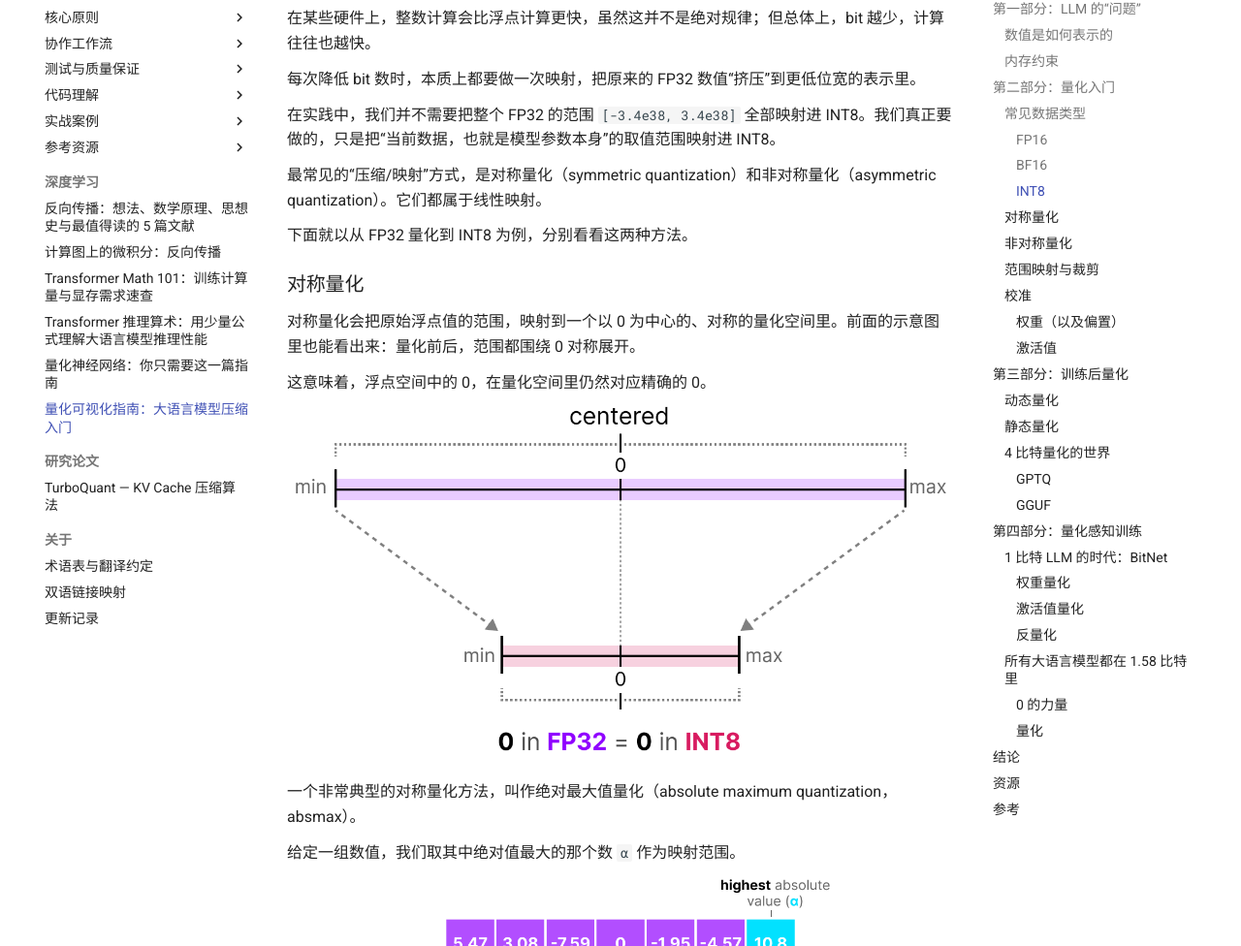
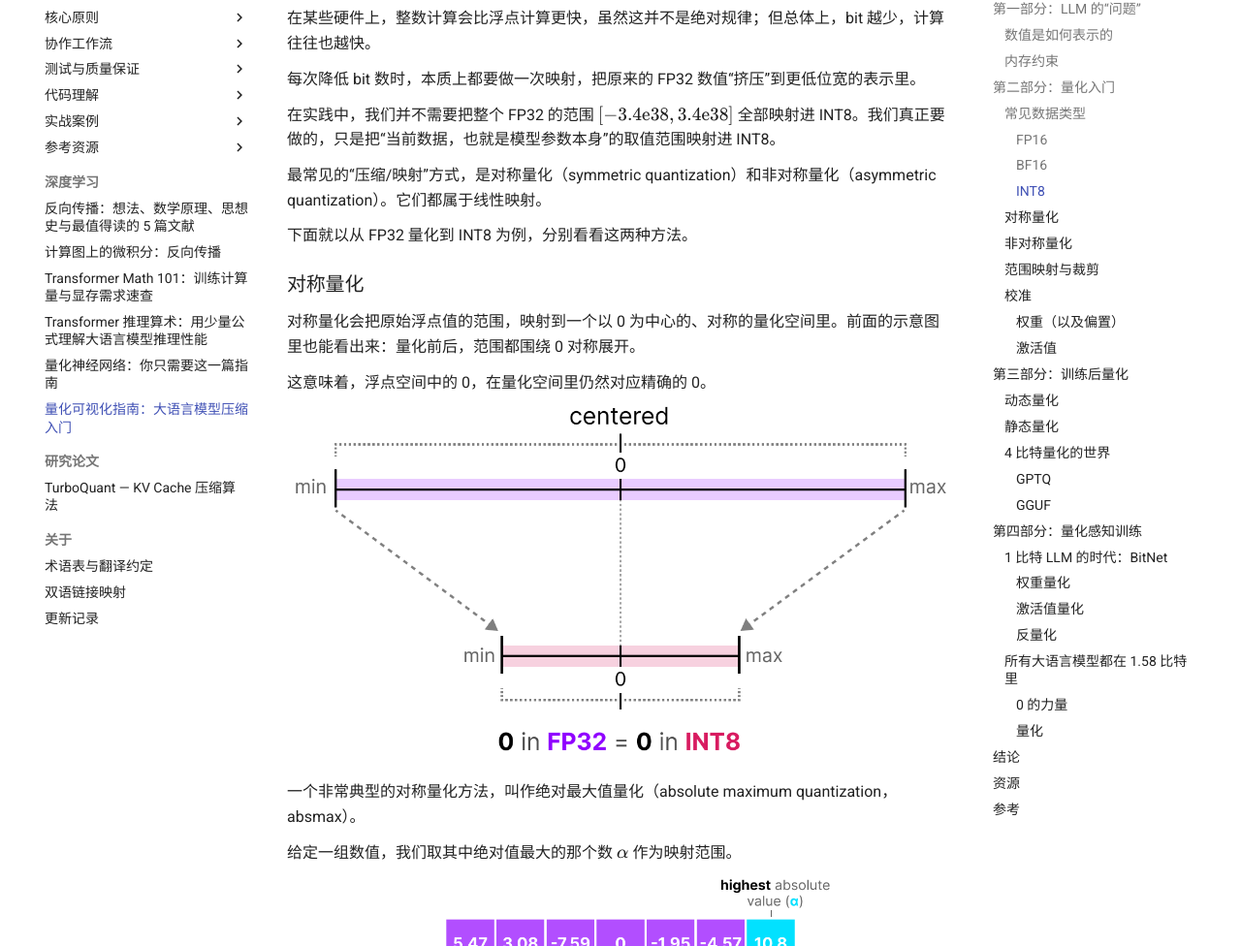
Before and after one commit to mypopydev/mypopydev.github.io, an MkDocs documentation site: the page built from docs/articles/a-visual-guide-to-quantization-zh.md, in a window 1280 px wide and 1400 px high, scrolled down 7541 px. Shown: the part 153-1129 px from the top of the window at 97% size. Built offline with MkDocs 1.6.1 and Material for MkDocs 9.7.7, drawn with Linux system fonts in a browser that asks for light colours; some of the changed text lies outside the part shown.

Commit message:
Fix math markup in quantization articles

```diff
--- a/docs/articles/a-visual-guide-to-quantization-zh.md
+++ b/docs/articles/a-visual-guide-to-quantization-zh.md
@@ -122,7 +122,7 @@ BF16 和 FP16 使用相同数量的 bit，但它能覆盖更宽的数值范围
 
 每次降低 bit 数时，本质上都要做一次映射，把原来的 FP32 数值“挤压”到更低位宽的表示里。
 
-在实践中，我们并不需要把整个 FP32 的范围 `[-3.4e38, 3.4e38]` 全部映射进 INT8。我们真正要做的，只是把“当前数据，也就是模型参数本身”的取值范围映射进 INT8。
+在实践中，我们并不需要把整个 FP32 的范围 $[-3.4\mathrm{e}38, 3.4\mathrm{e}38]$ 全部映射进 INT8。我们真正要做的，只是把“当前数据，也就是模型参数本身”的取值范围映射进 INT8。
 
 最常见的“压缩/映射”方式，是对称量化（symmetric quantization）和非对称量化（asymmetric quantization）。它们都属于线性映射。
 
@@ -138,19 +138,19 @@ BF16 和 FP16 使用相同数量的 bit，但它能覆盖更宽的数值范围
 
 一个非常典型的对称量化方法，叫作绝对最大值量化（absolute maximum quantization，absmax）。
 
-给定一组数值，我们取其中绝对值最大的那个数 `α` 作为映射范围。
+给定一组数值，我们取其中绝对值最大的那个数 $\alpha$ 作为映射范围。
 
 ![absmax 量化使用最大绝对值来确定映射区间。](../assets/images/articles/visual-guide-to-quantization/visual-guide-17.png)
 
-这里图中使用的是受限范围 `[-127, 127]`。不受限的 INT8 范围其实是 `[-128, 127]`，具体采用哪一种，要看量化实现细节。
+这里图中使用的是受限范围 $[-127, 127]$。不受限的 INT8 范围其实是 $[-128, 127]$，具体采用哪一种，要看量化实现细节。
 
 由于这是一个围绕 0 的线性映射，因此公式相对直接。
 
-我们首先计算缩放因子（scale factor）`s`。这里的 `b` 表示量化位宽，在这个例子里取 8；`α` 则是最大绝对值。
+我们首先计算缩放因子（scale factor）$s$。这里的 $b$ 表示量化位宽，在这个例子里取 8；$\alpha$ 则是最大绝对值。
 
 ![对称量化中缩放因子的计算方式。](../assets/images/articles/visual-guide-to-quantization/visual-guide-18.png)
 
-随后，用这个 `s` 把输入值 `x` 量化到 INT8。
+随后，用这个 $s$ 把输入值 $x$ 量化到 INT8。
 
 ![把浮点值映射到 INT8 的量化公式。](../assets/images/articles/visual-guide-to-quantization/visual-guide-19.png)
 
@@ -158,7 +158,7 @@ BF16 和 FP16 使用相同数量的 bit，但它能覆盖更宽的数值范围
 
 ![代入具体数值后的对称量化结果。](../assets/images/articles/visual-guide-to-quantization/visual-guide-20.png)
 
-要把量化后的值还原回原来的 FP32 近似值，我们再用同一个缩放因子 `s` 做反量化（dequantization）。
+要把量化后的值还原回原来的 FP32 近似值，我们再用同一个缩放因子 $s$ 做反量化（dequantization）。
 
 ![用缩放因子把 INT8 近似还原回 FP32。](../assets/images/articles/visual-guide-to-quantization/visual-guide-21.png)
 
@@ -166,7 +166,7 @@ BF16 和 FP16 使用相同数量的 bit，但它能覆盖更宽的数值范围
 
 ![量化与反量化之后，原值会落回近似的浮点表示。](../assets/images/articles/visual-guide-to-quantization/visual-guide-22.png)
 
-你会发现，像 `3.08` 和 `3.02` 这样的不同数值，在量化后都可能映射到同一个 INT8 值，例如 36。等再反量化回 FP32 时，它们就不再能被区分了。
+你会发现，像 $3.08$ 和 $3.02$ 这样的不同数值，在量化后都可能映射到同一个 INT8 值，例如 36。等再反量化回 FP32 时，它们就不再能被区分了。
 
 这部分损失通常就叫作量化误差（quantization error），也就是原始值和反量化值之间的差异。
 
@@ -176,25 +176,25 @@ BF16 和 FP16 使用相同数量的 bit，但它能覆盖更宽的数值范围
 
 ### 非对称量化
 
-与对称量化不同，非对称量化不再围绕 0 对称。它会把浮点范围中的最小值 `β` 和最大值 `α`，直接映射到量化范围里的最小值和最大值。
+与对称量化不同，非对称量化不再围绕 0 对称。它会把浮点范围中的最小值 $\beta$ 和最大值 $\alpha$，直接映射到量化范围里的最小值和最大值。
 
 这里要介绍的方法，叫作零点量化（zero-point quantization）。
 
 ![非对称量化会把 0 平移到新的零点位置。](../assets/images/articles/visual-guide-to-quantization/visual-guide-24.png)
 
-注意图里 0 的位置已经偏移了，这也是它被称为“非对称”的原因。在示例范围 `[-7.59, 10.8]` 中，最小值和最大值到 0 的距离并不相等。
+注意图里 0 的位置已经偏移了，这也是它被称为“非对称”的原因。在示例范围 $[-7.59, 10.8]$ 中，最小值和最大值到 0 的距离并不相等。
 
-也正因为 0 被平移了，我们需要先计算 INT8 空间中的零点（zero-point）`z`，才能完成线性映射。和前面一样，我们也需要缩放因子 `s`，只是这里使用的是 INT8 范围差值 `[-128, 127]`。
+也正因为 0 被平移了，我们需要先计算 INT8 空间中的零点（zero-point）$z$，才能完成线性映射。和前面一样，我们也需要缩放因子 $s$，只是这里使用的是 INT8 范围差值 $[-128, 127]$。
 
 ![非对称量化需要同时计算缩放因子和零点。](../assets/images/articles/visual-guide-to-quantization/visual-guide-25.png)
 
-可以看到，相比对称量化，这个过程更复杂一些，因为要显式计算 INT8 空间里的零点 `z`，从而把权重整体平移。
+可以看到，相比对称量化，这个过程更复杂一些，因为要显式计算 INT8 空间里的零点 $z$，从而把权重整体平移。
 
 把具体数值代入后，过程如下。
 
 ![把示例区间代入非对称量化公式后的结果。](../assets/images/articles/visual-guide-to-quantization/visual-guide-26.png)
 
-反量化时，我们同样需要前面算出的 `s` 和 `z`，再把 INT8 值近似还原回 FP32。
+反量化时，我们同样需要前面算出的 $s$ 和 $z$，再把 INT8 值近似还原回 FP32。
 
 ![非对称量化的反量化过程。](../assets/images/articles/visual-guide-to-quantization/visual-guide-27.png)
 
@@ -220,7 +220,7 @@ BF16 和 FP16 使用相同数量的 bit，但它能覆盖更宽的数值范围
 
 因此，我们往往会主动对部分数值做裁剪（clipping）。所谓裁剪，就是人为指定一个更合适的动态范围，让超出范围的离群值都落到同一个饱和值上。
 
-例如下面这个例子中，如果手动把动态范围定为 `[-5, 5]`，那么所有超出范围的值都会直接映射到 `-127` 或 `127`。
+例如下面这个例子中，如果手动把动态范围定为 $[-5, 5]$，那么所有超出范围的值都会直接映射到 $-127$ 或 $127$。
 
 ![通过裁剪缩小有效动态范围，可以提升大多数值的分辨率。](../assets/images/articles/visual-guide-to-quantization/visual-guide-31.png)
 
@@ -228,7 +228,7 @@ BF16 和 FP16 使用相同数量的 bit，但它能覆盖更宽的数值范围
 
 ### 校准
 
-前面把范围手动设成 `[-5, 5]` 只是一个朴素示例。真正选择这个范围的过程，叫作校准（calibration）。它的目标是尽量覆盖更多数据，同时最小化量化误差。
+前面把范围手动设成 $[-5, 5]$ 只是一个朴素示例。真正选择这个范围的过程，叫作校准（calibration）。它的目标是尽量覆盖更多数据，同时最小化量化误差。
 
 不过，不同类型的参数，校准方式并不完全一样。
 
@@ -286,11 +286,11 @@ BF16 和 FP16 使用相同数量的 bit，但它能覆盖更宽的数值范围
 
 ![动态量化先在推理时收集每层激活值分布。](../assets/images/articles/visual-guide-to-quantization/visual-guide-36.png)
 
-随后，利用这组激活值分布来计算量化所需的零点 `z` 和缩放因子 `s`。
+随后，利用这组激活值分布来计算量化所需的零点 $z$ 和缩放因子 $s$。
 
 ![每层激活值的分布会即时决定该层的量化参数。](../assets/images/articles/visual-guide-to-quantization/visual-guide-37.png)
 
-这个过程会在数据经过每一层时重复进行。因此，不同层会有不同的 `z` 和 `s`，也就对应着不同的量化方案。
+这个过程会在数据经过每一层时重复进行。因此，不同层会有不同的 $z$ 和 $s$，也就对应着不同的量化方案。
 
 ### 静态量化
 
@@ -300,7 +300,7 @@ BF16 和 FP16 使用相同数量的 bit，但它能覆盖更宽的数值范围
 
 ![静态量化会先用校准数据集离线收集激活值统计。](../assets/images/articles/visual-guide-to-quantization/visual-guide-38.png)
 
-收集完成后，就可以预先算出推理时所需的 `s` 和 `z`。正式推理时，这些值不再重新计算，而是直接用于激活值量化。
+收集完成后，就可以预先算出推理时所需的 $s$ 和 $z$。正式推理时，这些值不再重新计算，而是直接用于激活值量化。
 
 一般而言，动态量化往往更准确一些，因为它会按层、按当前输入实时估计量化参数；但代价是额外的计算开销。静态量化则更快，因为量化参数早已准备好，只是精度通常会略差一些。
 
@@ -329,13 +329,13 @@ GPTQ 是实践中最著名的 4 bit 量化方法之一。它采用的是非对
 
 ![GPTQ 会先对单个权重做量化与反量化。](../assets/images/articles/visual-guide-to-quantization/visual-guide-41.png)
 
-这样就可以得到对应的量化误差 `q`。然后，再用刚才算出的逆 Hessian 值 `h_1` 去对这个误差加权。
+这样就可以得到对应的量化误差 $q$。然后，再用刚才算出的逆 Hessian 值 $h_1$ 去对这个误差加权。
 
 ![GPTQ 会根据权重重要性对量化误差加权。](../assets/images/articles/visual-guide-to-quantization/visual-guide-42.png)
 
 接下来，这个加权后的量化误差会被重新分配到同一行的其他权重上，从而尽量维持网络整体的函数和输出不变。
 
-例如，如果要处理第二个权重，也就是 `x_2 = 0.3`，那么就会把量化误差 `q` 按第二个权重对应的逆 Hessian `h_2` 重新分摊过去。
+例如，如果要处理第二个权重，也就是 $x_2 = 0.3$，那么就会把量化误差 $q$ 按第二个权重对应的逆 Hessian $h_2$ 重新分摊过去。
 
 ![量化误差可以沿着同一行的其他权重重新分配。](../assets/images/articles/visual-guide-to-quantization/visual-guide-43.png)
 
@@ -353,11 +353,11 @@ GPTQ 是实践中最著名的 4 bit 量化方法之一。它采用的是非对
 
 这意味着，在显存不足时，你可以同时利用 CPU 和 GPU 来跑模型。
 
-GGUF 的具体量化细节会随着位宽和实现不断演进，但其大体思路可以概括为：先把一层权重切分成若干“超级块（super blocks）”，每个超级块下面再包含若干“子块（sub blocks）”。随后，从这些块中分别提取缩放因子 `s` 和 `α`。
+GGUF 的具体量化细节会随着位宽和实现不断演进，但其大体思路可以概括为：先把一层权重切分成若干“超级块（super blocks）”，每个超级块下面再包含若干“子块（sub blocks）”。随后，从这些块中分别提取缩放因子 $s$ 和 $\alpha$。
 
 ![GGUF 倾向于以 super block 和 sub block 的层级方式组织权重。](../assets/images/articles/visual-guide-to-quantization/visual-guide-45.png)
 
-对子块进行量化时，可以继续使用前面介绍过的 absmax 量化，也就是把某个权重乘以对应的缩放因子 `s`。
+对子块进行量化时，可以继续使用前面介绍过的 absmax 量化，也就是把某个权重乘以对应的缩放因子 $s$。
 
 ![子块中的具体权重量化仍可沿用 absmax 思路。](../assets/images/articles/visual-guide-to-quantization/visual-guide-46.png)
 
@@ -373,7 +373,7 @@ GGUF 的具体量化细节会随着位宽和实现不断演进，但其大体思
 
 ![GGUF 会根据量化等级使用不同的块结构与 scale 精度。](../assets/images/articles/visual-guide-to-quantization/visual-guide-48.png)
 
-有些量化类型还会额外引入一个最小值 `m`，用于进一步调整 zero-point；它的量化方式和缩放因子 `s` 类似。
+有些量化类型还会额外引入一个最小值 $m$，用于进一步调整 zero-point；它的量化方式和缩放因子 $s$ 类似。
 
 如果你想了解 llama.cpp 中各种量化等级的总览，可以看 [这份 pull request](https://github.com/ggerganov/llama.cpp/pull/1684)。想了解 importance matrices 相关的扩展，可以看 [这份 pull request](https://github.com/ggerganov/llama.cpp/pull/4861)。
 
@@ -409,7 +409,7 @@ GGUF 的具体量化细节会随着位宽和实现不断演进，但其大体思
 
 前面我们已经看到，4 bit 已经很小了。但如果再进一步呢？
 
-BitNet 就是在这样的背景下出现的。它尝试把模型权重压到单个 1 bit，只允许每个权重取 `-1` 或 `1` 两个值。
+BitNet 就是在这样的背景下出现的。它尝试把模型权重压到单个 1 bit，只允许每个权重取 $-1$ 或 $1$ 两个值。
 
 BitNet 的关键思路，是把量化过程直接注入 Transformer 架构本身。
 
@@ -433,7 +433,7 @@ BitLinear 在功能上和普通 linear layer 一样，依然是用权重乘激
 
 ![BitLinear 在训练时也会显式模拟量化与反量化。](../assets/images/articles/visual-guide-to-quantization/visual-guide-56.png)
 
-原论文里使用的符号略有不同。图中沿用了本文前面一直使用的 `α` 记号；同时，这里的 `β` 也不是前面零点量化里的 `β`，而是“权重绝对值的平均值”。
+原论文里使用的符号略有不同。图中沿用了本文前面一直使用的 $\alpha$ 记号；同时，这里的 $\beta$ 也不是前面零点量化里的 $\beta$，而是“权重绝对值的平均值”。
 
 下面按步骤看看 BitLinear 是如何工作的。
 
@@ -453,15 +453,15 @@ BitLinear 在功能上和普通 linear layer 一样，依然是用权重乘激
 
 ![BitLinear 用 absmax 把激活值从 FP16 压到 INT8。](../assets/images/articles/visual-guide-to-quantization/visual-guide-58.png)
 
-同样地，它还会记录一个 `α`，也就是激活值的最大绝对值，后面反量化时会用到。
+同样地，它还会记录一个 $\alpha$，也就是激活值的最大绝对值，后面反量化时会用到。
 
 #### 反量化
 
-因为前面已经记录了激活值的最大绝对值 `α`，以及权重绝对值的平均值 `β`，所以这些量都可以用于把输出激活值重新缩放回原始精度附近。
+因为前面已经记录了激活值的最大绝对值 $\alpha$，以及权重绝对值的平均值 $\beta$，所以这些量都可以用于把输出激活值重新缩放回原始精度附近。
 
 ![BitLinear 用跟踪到的缩放量把输出还原回高精度空间。](../assets/images/articles/visual-guide-to-quantization/visual-guide-59.png)
 
-整个流程并不复杂，但它让模型的权重只需要两个值 `-1` 和 `1` 就能被表示。
+整个流程并不复杂，但它让模型的权重只需要两个值 $-1$ 和 $1$ 就能被表示。
 
 作者观察到，随着模型规模不断变大，1 bit 训练和 FP16 训练之间的性能差距会逐渐缩小。不过，这种现象主要出现在更大的模型上，例如超过 300 亿参数；对较小模型来说，差距依然很明显。
 
@@ -469,11 +469,11 @@ BitLinear 在功能上和普通 linear layer 一样，依然是用权重乘激
 
 随后，BitNet 1.58b 被提出，用来进一步改进前面提到的扩展性问题。
 
-在这个新方法里，每个权重不再只能取 `-1` 或 `1`，而是还能取 `0`。也就是说，权重变成了三值（ternary）表示。看似只是多加了一个 `0`，但这一步却显著提升了效果，并且还能大幅加快计算。
+在这个新方法里，每个权重不再只能取 $-1$ 或 $1$，而是还能取 $0$。也就是说，权重变成了三值（ternary）表示。看似只是多加了一个 $0$，但这一步却显著提升了效果，并且还能大幅加快计算。
 
 #### 0 的力量
 
-为什么多出来的 `0` 会这么重要？
+为什么多出来的 $0$ 会这么重要？
 
 答案与矩阵乘法直接相关。
 
@@ -485,9 +485,9 @@ BitLinear 在功能上和普通 linear layer 一样，依然是用权重乘激
 
 而在 BitNet 1.58b 里，三值权重本质上已经把“乘法”简化成了三种语义：
 
-- `1`：把这个值加上。
-- `0`：忽略这个值。
-- `-1`：把这个值减去。
+- $1$：把这个值加上。
+- $0$：忽略这个值。
+- $-1$：把这个值减去。
 
 因此，当权重量化到 1.58 bit 时，你几乎只需要做加法和减法，而不必真的执行一般意义上的乘法。
 
@@ -495,21 +495,21 @@ BitLinear 在功能上和普通 linear layer 一样，依然是用权重乘激
 
 这不仅显著提升了计算效率，还带来了一个额外好处：特征过滤（feature filtering）。
 
-因为当某个权重被置为 `0` 时，对应特征就会被直接忽略；而在 1 bit 表示里，它只能被加上或减去，无法被真正“关掉”。
+因为当某个权重被置为 $0$ 时，对应特征就会被直接忽略；而在 1 bit 表示里，它只能被加上或减去，无法被真正“关掉”。
 
 #### 量化
 
 在权重量化上，BitNet 1.58b 使用的是 absmean quantization。它可以看作前面 absmax 的一个变体。
 
-它的思路是先压缩权重分布，再用绝对均值 `α` 来完成量化，最后把值四舍五入到 `-1`、`0` 或 `1` 三个离散点上。
+它的思路是先压缩权重分布，再用绝对均值 $\alpha$ 来完成量化，最后把值四舍五入到 $-1$、$0$ 或 $1$ 三个离散点上。
 
 ![BitNet 1.58b 使用 absmean 把权重量化为 {-1, 0, 1}。](../assets/images/articles/visual-guide-to-quantization/visual-guide-62.jpeg)
 
-与 BitNet 相比，它在激活值量化上基本保持一致，只改了一个地方：不再把激活值缩放到 `[0, 2^{b-1}]`，而是用 absmax 把它们缩放到 `[-2^{b-1}, 2^{b-1}]`。
+与 BitNet 相比，它在激活值量化上基本保持一致，只改了一个地方：不再把激活值缩放到 $[0, 2^{b-1}]$，而是用 absmax 把它们缩放到 $[-2^{b-1}, 2^{b-1}]$。
 
 概括起来，1.58 bit 量化主要依赖两件事：
 
-- 引入 `0`，把权重从二值扩展为三值表示 `[-1, 0, 1]`。
+- 引入 $0$，把权重从二值扩展为三值表示 $[-1, 0, 1]$。
 - 对权重使用 absmean quantization。
 
 原文里引用了一句很有代表性的话：“13B 的 BitNet b1.58 在延迟、内存占用和能耗方面，都比 3B 的 FP16 LLM 更高效。”
```
Also changed, not shown: other parts of docs/articles/a-visual-guide-to-quantization-zh.md (+3 -3 lines), docs/articles/quantized-neural-networks-the-only-guide-you-need-zh.md (+4 -4 lines).
